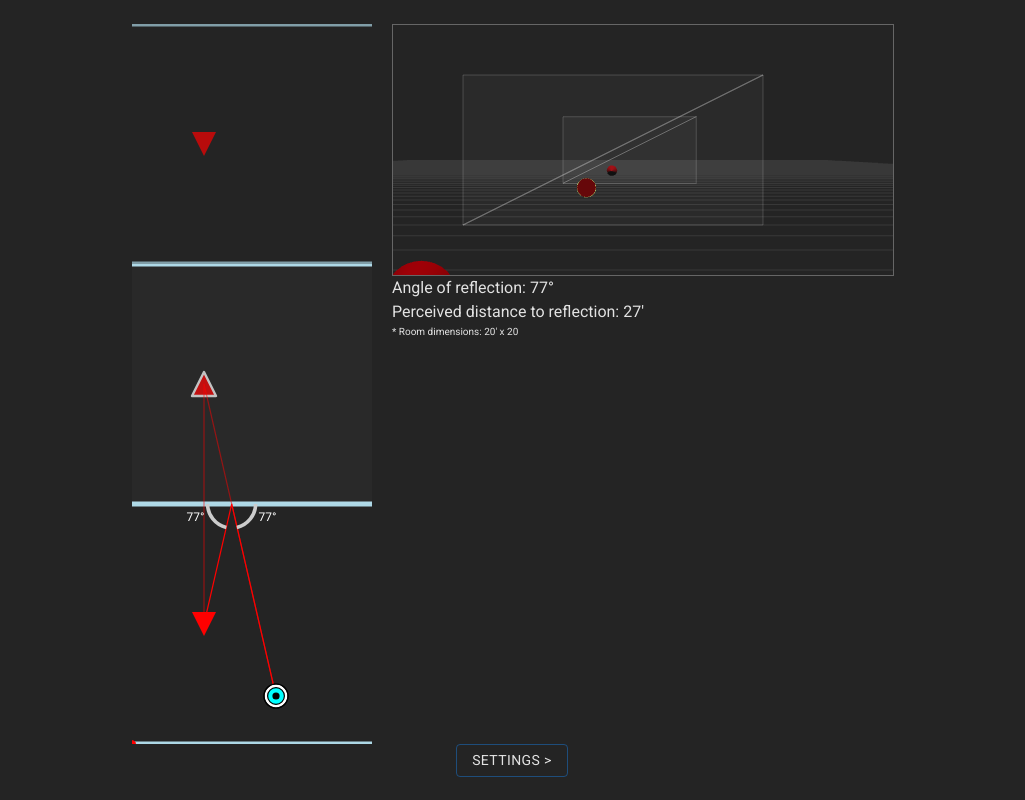
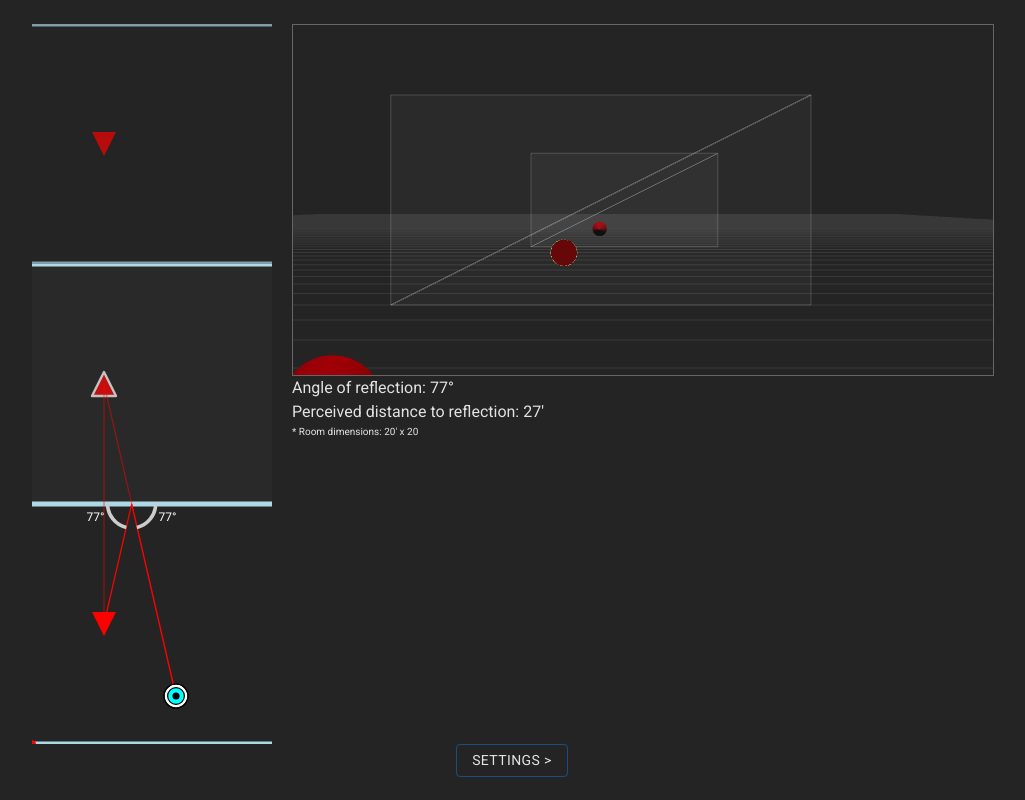
Before and after one commit to aokorodu/multiverse, a React (Vite) app in the folder the-multiverse/: page / in a window 1280 px wide. Both pictures are taken after a click on the button "BEGIN >". Shown: the whole page, without its empty margins (128-1153 px from the left). Built offline with nearby package versions, Linux system fonts and the light colour scheme.

Commit message:
canvas size tweak

```diff
--- a/the-multiverse/src/index.css
+++ b/the-multiverse/src/index.css
@@ -55,8 +55,8 @@ svg {
 }
 
 #contentHolder {
-  width: 500px;
-  height: 250px;
+  width: 700px;
+  height: 350px;
 }
 
 #svgHolder {
```
